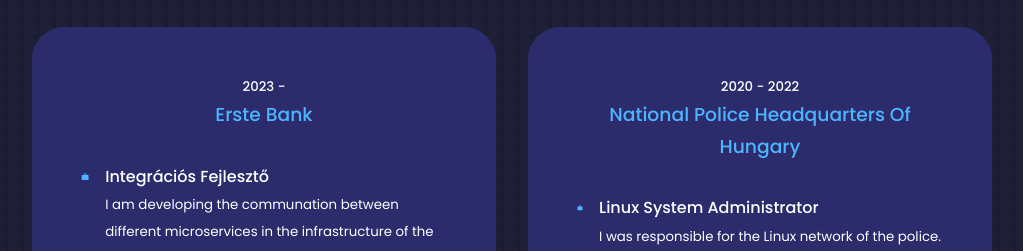
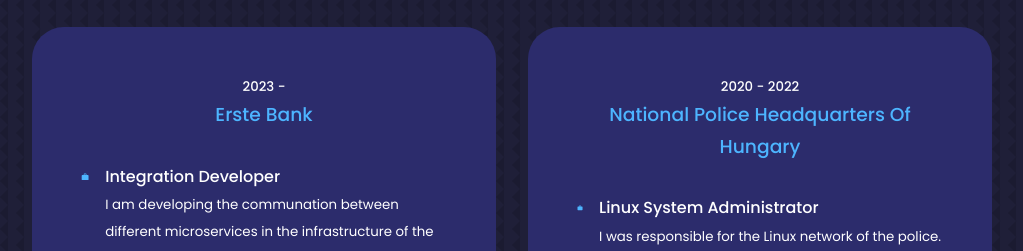
Before and after one commit to TorokDan/portfolio, a React (Create React App) app: page / in a window 1280 px wide. Shown: the part 2707-2958 px from the top of the page, without its empty margins (128-1151 px from the left). Built offline with nearby package versions, Linux system fonts and the light colour scheme.

Commit message:
changed the forgotten lines for english

```diff
--- a/src/components/jobs/Jobs.jsx
+++ b/src/components/jobs/Jobs.jsx
@@ -6,7 +6,7 @@
     {
         name: "Erste Bank",
         time: "2023 - ",
-        title: "Integrációs Fejlesztő",
+        title: "Integration Developer",
         description: "I am developing the communation between different microservices in the infrastructure of the Bank."
     },
     {
```
Also changed, not shown: 8 other files (tests, documents, lock files or other folders).
